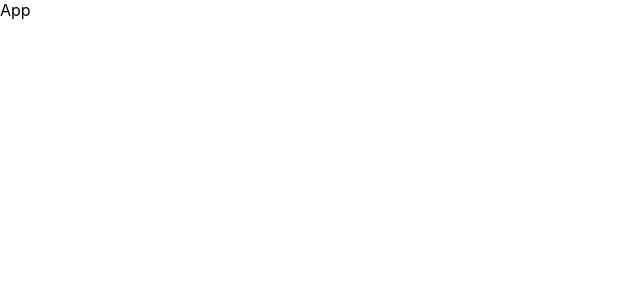
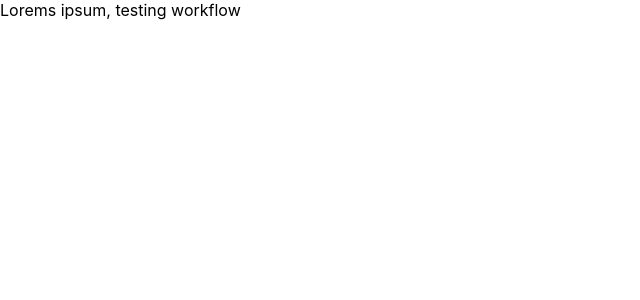
Before and after one commit to ashivalagar/ashivalagar.github.io, a React (Create React App) app in the folder client/: page / in a window 1280 px wide. Shown: the top 300 px of the page, without its empty margins (0-640 px from the left). Built offline with nearby package versions, Linux system fonts and the light colour scheme.

Commit message:
testing worklows

```diff
--- a/client/src/App.js
+++ b/client/src/App.js
@@ -1,7 +1,7 @@
 import React from "react";
 
 function App() {
-  return <div>App</div>;
+  return <div>Lorems ipsum, testing workflow</div>;
 }
 
 export default App;
```
